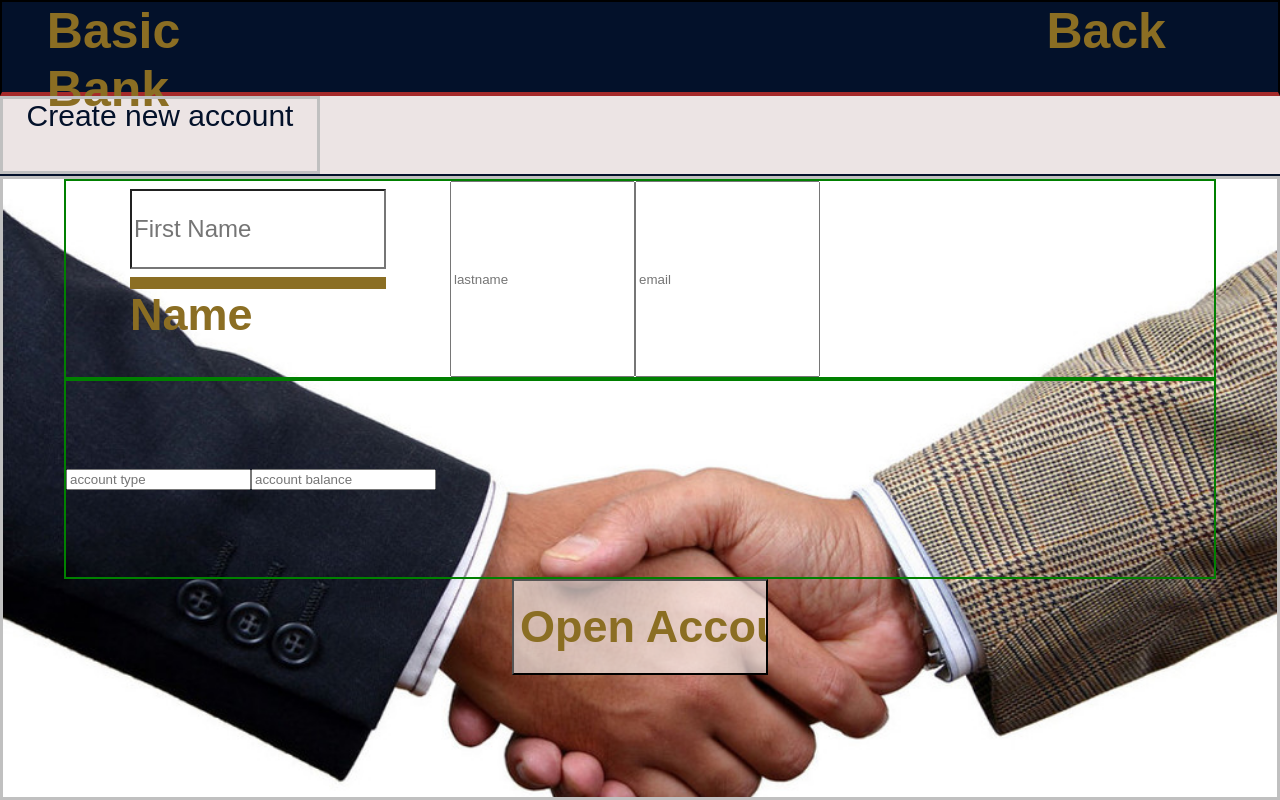
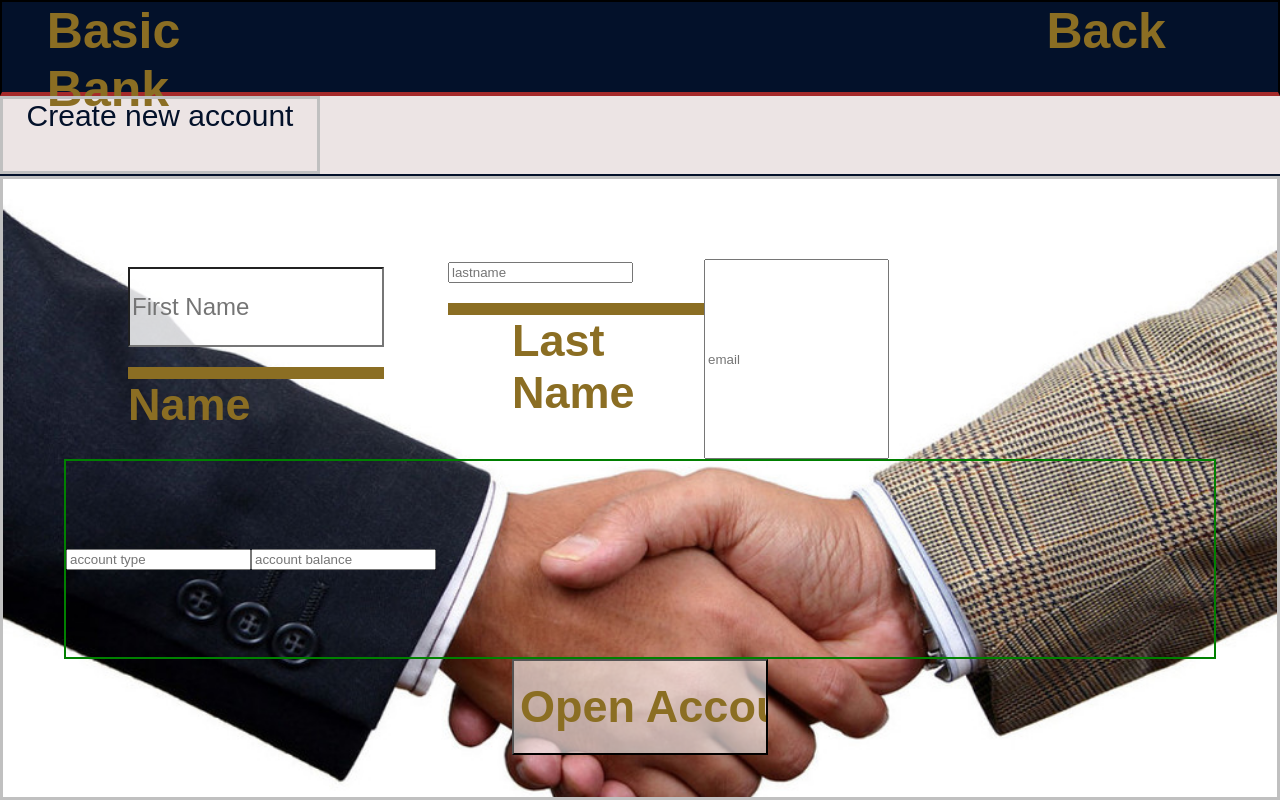
Before and after one commit to cyberstizz/basicbank, a React (Create React App) app: page /create in a window 1280 px wide. Built offline with nearby package versions, Linux system fonts and the light colour scheme.

Commit message:
added css rules for lastnameblock

```diff
--- a/src/components/Accounts.css
+++ b/src/components/Accounts.css
@@ -133,9 +133,9 @@ margin-top: 2vh; */
 }
 
 .createUserSection{
+    margin-top: 10vh;
     width: 90vw;
     height: 25vh;
-    border: solid 2px green;
     display: flex;
     flex-direction: row;
     align-self: center;
@@ -179,7 +179,7 @@ margin-top: 2vh; */
     background-color: rgb(139, 110, 35);
     height: 1.5vh;
     margin: auto;
-    margin-top: 1vh;
+    margin-top: 2.5vh;
 }
 
 .nameText{
@@ -191,3 +191,7 @@ margin-top: 2vh; */
     font-weight: 900;
     margin-left: 5vw;
 }
+
+.lastNameBlock{
+
+}
--- a/src/components/Create.js
+++ b/src/components/Create.js
@@ -34,15 +34,22 @@ const Create = () => {
             <div className="createUserSection">
                 <div className="firstNameBlock">
 
-        <input placeholder="First Name" type={"text"} className="firstname"></input>
+        <input placeholder="First Name" type="text" className="firstname"></input>
         <div className="decorativeLine"></div>
         <p className="nameText">Name</p>
 
                 </div>
 
 
+                <div className="lastNameBlock">
+        <input placeholder="lastname"></input>
+        <div className="decorativeLine"></div>
+        <p className="nameText">Last Name</p>
+                </div>
 
-        <input placeholder="lastname"></input>
+
+
+
         <input placeholder="email"></input>
 
         </div>
```
